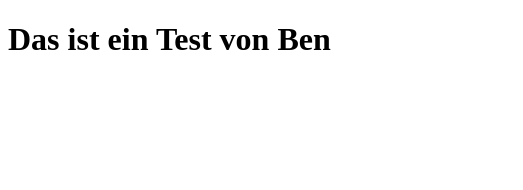
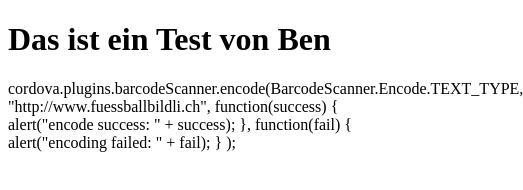
Before and after one commit to Ben-Zahler/PhonegapCQ, a plain HTML site: page www/index.html in a window 390 px wide. Shown: the whole page, 523 px wide, since content can reach past the window. Drawn offline with Linux system fonts and the light colour scheme; some packages are replaced by stand-ins of ours.

Commit message:
add barcode plugin

```diff
--- a/www/index.html
+++ b/www/index.html
@@ -6,5 +6,14 @@
 <body>
     <h1>Das ist ein Test von Ben</h1>
     <script src="phonegap.js"></script>
+    <script src="barcodescanner.js"></script>
+<scrip>
+    cordova.plugins.barcodeScanner.encode(BarcodeScanner.Encode.TEXT_TYPE, "http://www.fuessballbildli.ch", function(success) {
+    alert("encode success: " + success);
+    }, function(fail) {
+    alert("encoding failed: " + fail);
+    }
+    );
+</scrip>
 </body>
 </html>
```
Also changed, not shown: www/config.xml (added, +22 -0 lines).
